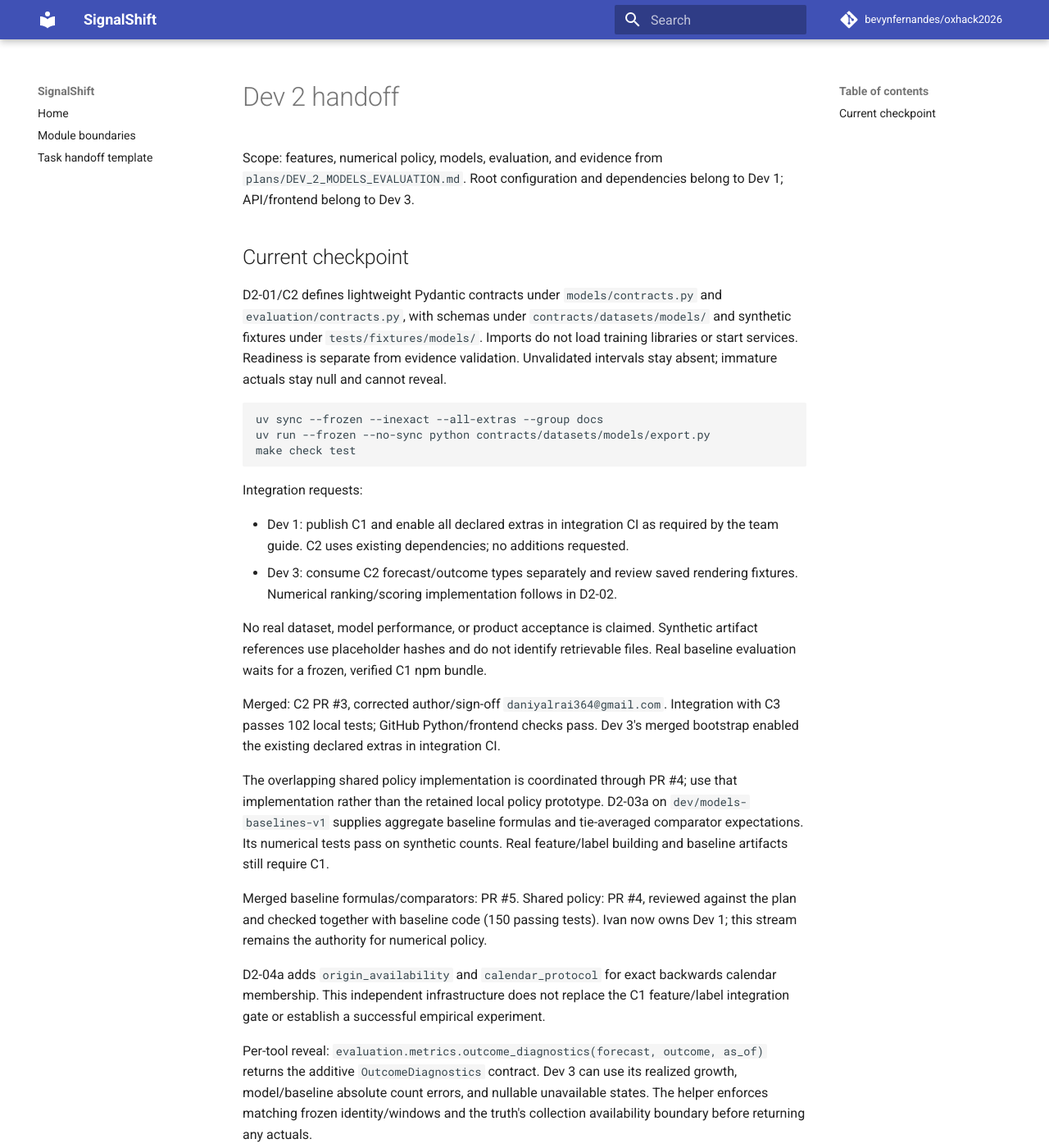
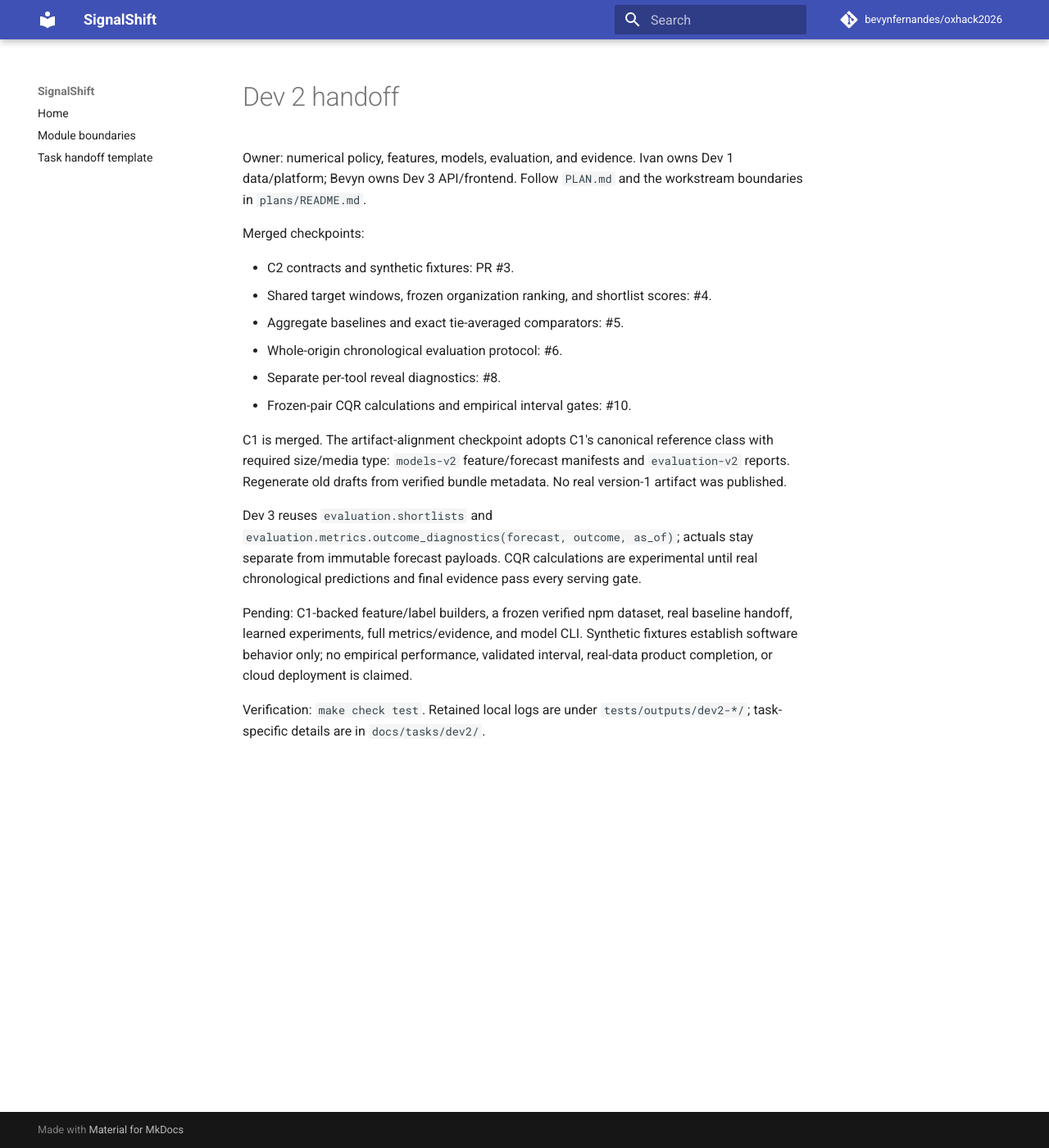
Before and after one commit to bevynfernandes/oxhack2026, an MkDocs documentation site: the page built from docs/workstreams/dev2/README.md, in a window 1280 px wide and 1400 px high. Shown: the whole window at 82% size. Built offline with MkDocs 1.6.1 and Material for MkDocs 9.7.7, drawn with Linux system fonts in a browser that asks for light colours; comment, search, counter and statistics services are not loaded; some of the changed text lies outside the part shown.

Commit message:
Verify manifest migration against integrated model and API contracts
Signed-off-by: Daniyal Rai <daniyalrai364@gmail.com>

````diff
--- a/docs/workstreams/dev2/README.md
+++ b/docs/workstreams/dev2/README.md
@@ -1,60 +1,32 @@
 # Dev 2 handoff
 
-Scope: features, numerical policy, models, evaluation, and evidence from
-`plans/DEV_2_MODELS_EVALUATION.md`. Root configuration and dependencies belong to
-Dev 1; API/frontend belong to Dev 3.
+Owner: numerical policy, features, models, evaluation, and evidence. Ivan owns
+Dev 1 data/platform; Bevyn owns Dev 3 API/frontend. Follow `PLAN.md` and the
+workstream boundaries in `plans/README.md`.
 
-## Current checkpoint
+Merged checkpoints:
 
-D2-01/C2 defines lightweight Pydantic contracts under `models/contracts.py` and
-`evaluation/contracts.py`, with schemas under `contracts/datasets/models/` and
-synthetic fixtures under `tests/fixtures/models/`. Imports do not load training
-libraries or start services. Readiness is separate from evidence validation.
-Unvalidated intervals stay absent; immature actuals stay null and cannot reveal.
+- C2 contracts and synthetic fixtures: PR #3.
+- Shared target windows, frozen organization ranking, and shortlist scores: #4.
+- Aggregate baselines and exact tie-averaged comparators: #5.
+- Whole-origin chronological evaluation protocol: #6.
+- Separate per-tool reveal diagnostics: #8.
+- Frozen-pair CQR calculations and empirical interval gates: #10.
 
-```bash
-uv sync --frozen --inexact --all-extras --group docs
-uv run --frozen --no-sync python contracts/datasets/models/export.py
-make check test
-```
+C1 is merged. The artifact-alignment checkpoint adopts C1's canonical reference
+class with required size/media type: `models-v2` feature/forecast manifests and
+`evaluation-v2` reports. Regenerate old drafts from verified bundle metadata.
+No real version-1 artifact was published.
 
-Integration requests:
+Dev 3 reuses `evaluation.shortlists` and
+`evaluation.metrics.outcome_diagnostics(forecast, outcome, as_of)`; actuals stay
+separate from immutable forecast payloads. CQR calculations are experimental
+until real chronological predictions and final evidence pass every serving gate.
 
-- Dev 1: publish C1 and enable all declared extras in integration CI as required
-  by the team guide. C2 uses existing dependencies; no additions requested.
-- Dev 3: consume C2 forecast/outcome types separately and review saved rendering
-  fixtures. Numerical ranking/scoring implementation follows in D2-02.
+Pending: C1-backed feature/label builders, a frozen verified npm dataset, real
+baseline handoff, learned experiments, full metrics/evidence, and model CLI.
+Synthetic fixtures establish software behavior only; no empirical performance,
+validated interval, real-data product completion, or cloud deployment is claimed.
 
-No real dataset, model performance, or product acceptance is claimed. Synthetic
-artifact references use placeholder hashes and do not identify retrievable files.
-Real baseline evaluation waits for a frozen, verified C1 npm bundle.
-
-Merged: C2 PR #3, corrected author/sign-off `daniyalrai364@gmail.com`. Integration
-with C3 passes 102 local tests; GitHub Python/frontend checks pass. Dev 3's merged
-bootstrap enabled the existing declared extras in integration CI.
-
-The overlapping shared policy implementation is coordinated through PR #4;
-use that implementation rather than the retained local policy prototype.
-D2-03a on `dev/models-baselines-v1` supplies aggregate baseline formulas and
-tie-averaged comparator expectations. Its numerical tests pass on synthetic
-counts. Real feature/label building and baseline artifacts still require C1.
-
-Merged baseline formulas/comparators: PR #5. Shared policy: PR #4, reviewed
-against the plan and checked together with baseline code (150 passing tests).
-Ivan now owns Dev 1; this stream remains the authority for numerical policy.
-
-D2-04a adds `origin_availability` and `calendar_protocol` for exact backwards
-calendar membership. This independent infrastructure does not replace the C1
-feature/label integration gate or establish a successful empirical experiment.
-
-Per-tool reveal: `evaluation.metrics.outcome_diagnostics(forecast, outcome, as_of)`
-returns the additive `OutcomeDiagnostics` contract. Dev 3 can use its realized
-growth, model/baseline absolute count errors, and nullable unavailable states.
-The helper enforces matching frozen identity/windows and the truth's collection
-availability boundary before returning any actuals.
-
-Merged chronological protocol: PR #6. Merged reveal diagnostics: PR #8.
-D2-05a implements experimental CQR calculations with exact finite-sample order
-statistics, model-digest pairing, and empirical serving rejection reasons.
-No interval is validated by formula tests alone; actual chronological model
-predictions and final coverage/baseline evidence remain required.
+Verification: `make check test`. Retained local logs are under
+`tests/outputs/dev2-*/`; task-specific details are in `docs/tasks/dev2/`.
````
Also changed, not shown: 2 other files.
